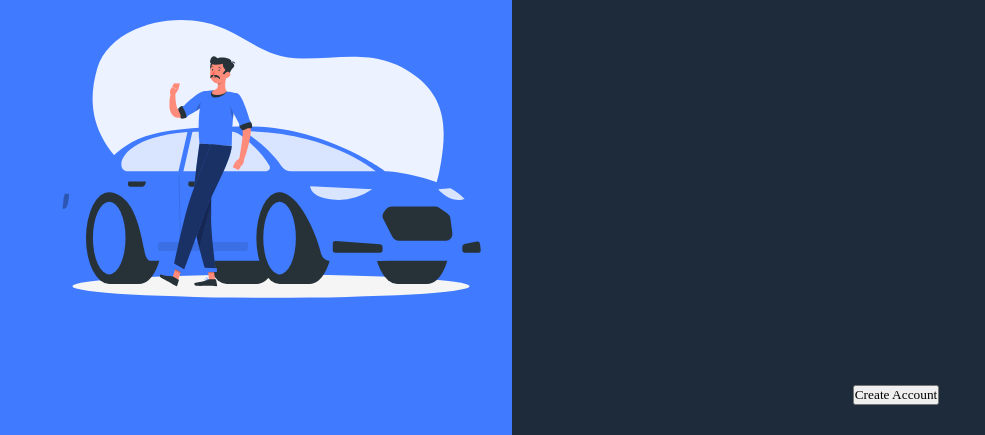
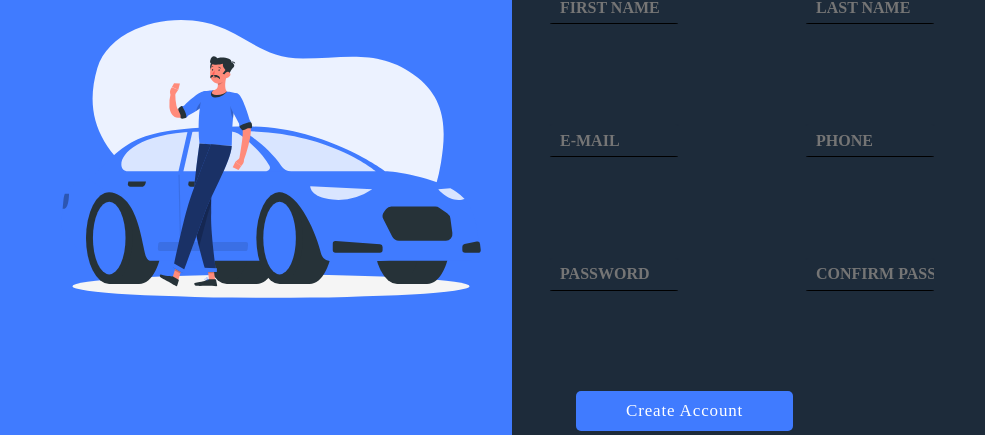
Before and after one commit to MohamedEmadFahmy/Form-Validation, a plain HTML site: page index.html in a window 1280 px wide. Shown: the part 224-659 px from the top of the page, without its empty margins (0-985 px from the left). Drawn offline with Linux system fonts and the light colour scheme.

Commit message:
finish styling input form and button

```diff
--- a/index.html
+++ b/index.html
@@ -25,14 +25,37 @@
     <div id="right">
         <h1>Get Started</h1>
 
-        <div id="form-area">
-            <form action="POST">
+        <form id="myForm" action="POST">
+            <div class="input-container">
+                <input type="text" placeholder="FIRST NAME"></input>
+            <p>*This field is Required</p>
+            </div>
+            <div class="input-container">
+                <input type="text" placeholder="LAST NAME"></input>
+            <p>*This field is Required</p>
+            </div>
+            <div class="input-container">
+                <input type="email" placeholder="E-MAIL"></input>
+            <p>*This field is Required</p>
+            </div>
+            <div class="input-container">
+                <input type="phone" placeholder="PHONE"></input>
+            <p>*This field is Required</p>
+            </div>
+            <div class="input-container">
+                <input type="text" placeholder="PASSWORD"></input>
+            <p>*This field is Required</p>
+            </div>
+            <div class="input-container">
+                <input type="text" placeholder="CONFIRM PASSWORD"></input>
+            <p>*This field is Required</p>
+            </div>
+        </form>
 
-            </form>
-        </div>
 
         <div id="submit-area">
-            <button>Create Account</button>
+            <button type="submit" form="myForm">Create Account</button>
+            <p>Already have an account..? <span>LOG IN</span></p>
         </div>
     </div>
 
--- a/script.js
+++ b/script.js
@@ -0,0 +1 @@
+const inputFields = document.querySelectorAll("input");
--- a/style.css
+++ b/style.css
@@ -4,10 +4,12 @@
     box-sizing: border-box;
     font-family: poppins;
     /* outline: 1px solid red; */
+    /* outline: 1px solid white; */
+
 }
 
 :root {
-    --blue: #407BFF;
+    --light-blue: #407BFF;
     --form-text: rgba(255, 255, 255, .5);
     --darky: #1d2b3a;
 }
@@ -16,13 +18,14 @@ body {
 
     display: flex;
 
+
 }
 
 
 #left {
     height: 100vh;
     width: 40vw;
-    background-color: var(--blue);
+    background-color: var(--light-blue);
     display: flex;
     flex-direction: column;
     justify-content: space-between;
@@ -60,29 +63,104 @@ body {
     align-items: left;
     justify-content: center;
 
+    gap: 20px;
+
 
 
 }
 
+
 #right ~ {
-
     /* outline: 1px solid white; */
     /* height: calc(100vh / 3);  */
 
 
-    width: 50vw;
+    width: 60vw;
     padding-left: 20px;
 
 }
 
 #right h1{
     color: white;
+    margin-left: 20px;
 }
 
 form {
     height: 50vh;
+    display: flex;
+    flex-direction: row;
+    flex-wrap: wrap;
+    align-items: center;
+    justify-content: center;
+    margin-left: 20px;
+    margin-right: 200px;
+    gap: 0px;
+}
+
+.input-container{
+    width: 20vw;
+}
+
+.input-container p {
+    color: red;
+}
+
+input {
+    appearance: none;
+    width: 10vw;
+    height: 4vh;
+    border: none;
+    border-bottom: 1px solid black;
+    background-color: var(--darky);
+    box-shadow: 0 0 0 1px var(--darky);
+    font-size: 16px;
+    color: white;
+    font-weight: bold;
+    padding-left: 10px;
+    border-radius: 2.5%;
+    transition: border-color 0.3s;
+    outline: none;
+}
+
+  /* transition: 3s ease-in-out; */
+input:focus {
+    outline: none;
+    outline-offset: 2px;
+    box-shadow: 0 0 0 2px var(--light-blue);
+    border: none;
 }
 
 #right #submit-area {
     text-align: center;
+    display: flex;
+    flex-direction: column;
+    align-items: flex-start;
+    margin-left: 5vw;
+    justify-content: center;
+
+    gap: 10px;
 }
+
+[type="submit"]{
+    border: 0;
+    background-color: var(--light-blue);
+    color: white;
+    padding: 10px 50px;
+    letter-spacing: .05em;
+    border-radius: 5px;
+    margin-top: 20px;
+    font-size: 17px;
+    outline: none;
+}
+
+#submit-area p{
+    color: white;
+}
+
+#submit-area p span{
+    color: var(--light-blue);
+}
+
+.input-container p {
+    opacity: 0;
+}
```
